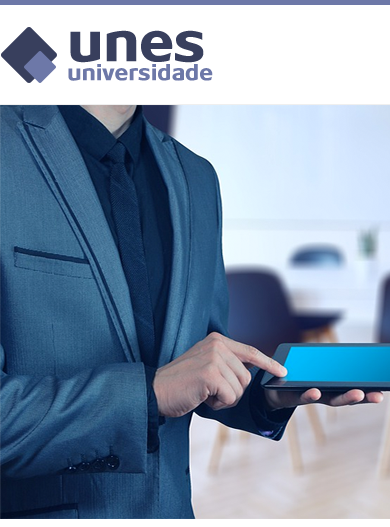
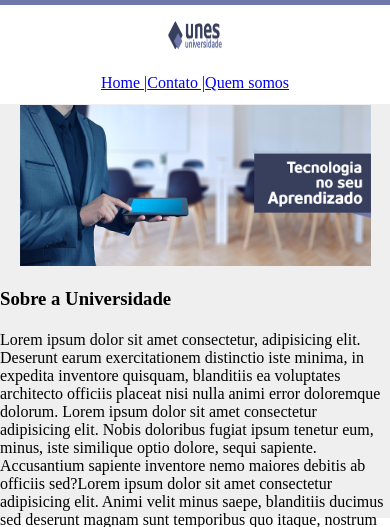
Before and after one commit to GustavoCastilhoLucena/Website_03, a Flask app: page / in a window 390 px wide; the page is wider, and only the part inside the window is pictured. Shown: the top 527 px of that part. Run offline with Flask 3, Linux system fonts and the light colour scheme; some libraries are stand-ins or nearby versions.

Commit message:
feita a responsividade do website e o arquivo mysql foi para a pasta front end, pois a original foi excluida

```diff
--- a/Front_end/static/css/estilo.css
+++ b/Front_end/static/css/estilo.css
@@ -31,9 +31,10 @@ div.texto {
 }
 
 .logo {
+    display: flex;
     padding-top: 2.3%;
     padding-right: 55%;
-    float:center;
+/*     float:center; */
 }
 
 #footer {
@@ -44,10 +45,29 @@ div.texto {
 
 #header_id {
     display: flex;
-    width: 100%;
+    width: 90vw;
     max-width: 900px;
     min-height: fit-content;
     height: 105px;
     justify-content: space-between;
     align-items: center;
+    flex-direction: row;
 }
+
+#capa {
+    width: 90vw;
+    max-width: 900px;
+}
+
+@media screen and (max-width: 600px) {
+    #header_id {
+        flex-direction: column;
+        justify-content: space-around;
+    }
+    .logo {
+        padding-right: 0;
+    }
+    #logo {
+        width: 50%;
+    }
+}
--- a/Front_end/templates/base.html
+++ b/Front_end/templates/base.html
@@ -9,7 +9,7 @@
 <body>
     <header id="header_id">
         <div class="logo">
-            <img src="../static/imagens/logo.png" alt="logo">
+            <img src="../static/imagens/logo.png" alt="logo" id="logo">
         </div>
         <div class="relative">
             <a href="/" target="_self">Home | </a>
--- a/Front_end/templates/home.html
+++ b/Front_end/templates/home.html
@@ -7,7 +7,7 @@
 <body background="../static/imagens/fundo.png">
 
     <div class="capa">
-        <img src="../static/imagens/capa.png" alt="capa">
+        <img src="../static/imagens/capa.png" alt="capa" id="capa">
     </div>
     <h3>Sobre a Universidade</h3>
     <p></p>Lorem ipsum dolor sit amet consectetur, adipisicing elit. Deserunt earum exercitationem distinctio iste minima, in expedita inventore quisquam, blanditiis ea voluptates architecto officiis placeat nisi nulla animi error doloremque dolorum. Lorem ipsum dolor sit amet consectetur adipisicing elit. Nobis doloribus fugiat ipsum tenetur eum, minus, iste similique optio dolore, sequi sapiente. Accusantium sapiente inventore nemo maiores debitis ab officiis sed?Lorem ipsum dolor sit amet consectetur adipisicing elit. Animi velit minus saepe, blanditiis ducimus sed deserunt magnam sunt temporibus quo itaque, nostrum dolorem quidem tempore. Minima mollitia itaque iste asperiores? Lorem ipsum dolor sit amet consectetur adipisicing elit. </p>
```
Also changed, not shown: Front_end/mysql.sql (renamed from MySQL/mysql_desafio_3.sql).
